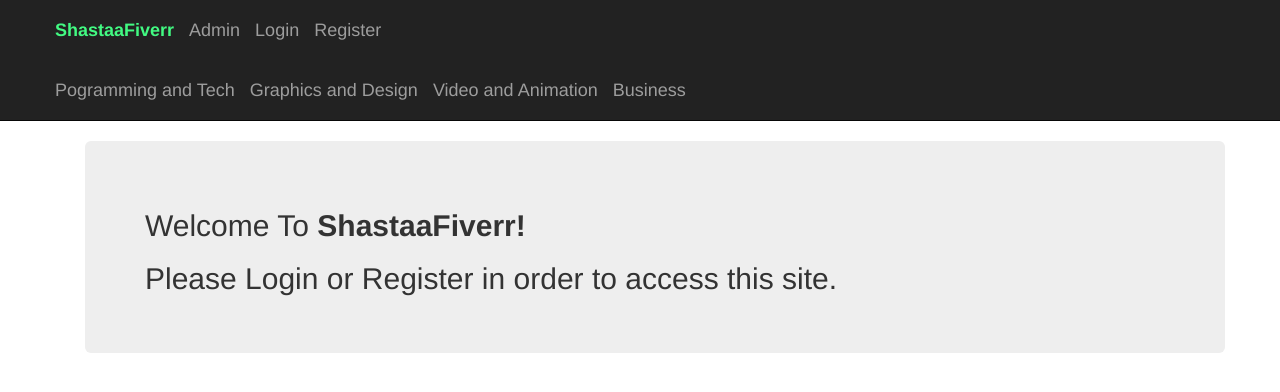
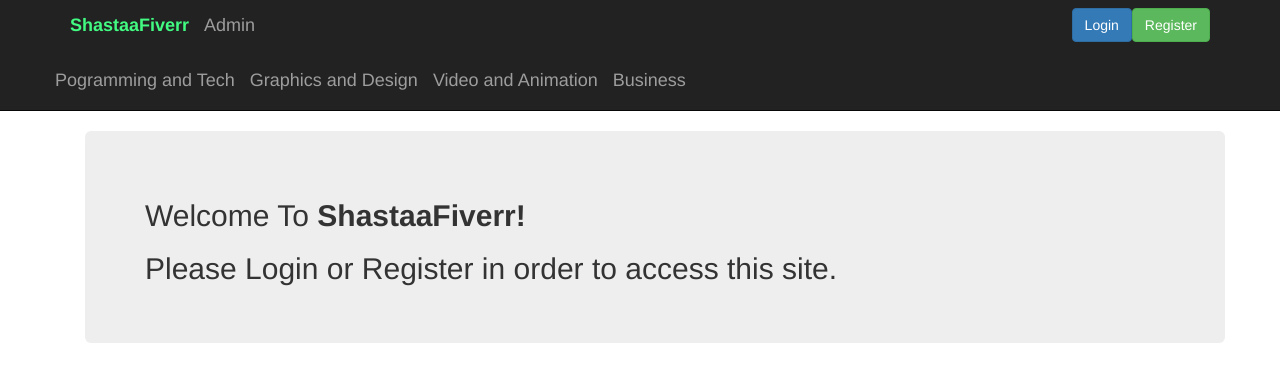
Before and after one commit to mdabdullah008/freelencia, a Django app: page / in a window 1280 px wide. Shown: the top 392 px of the page. Run offline with Django 3.2, Linux system fonts and the light colour scheme.

Commit message:
fixed navbar button allignment

```diff
--- a/shastafiverr/templates/freelancer/base.html
+++ b/shastafiverr/templates/freelancer/base.html
@@ -7,19 +7,25 @@
         <nav class="navbar navbar-inverse navbar-static-top">
             <div class="container">
 
-                    <div class="row" style="padding: 5px 0;">
-                        <ul class="nav navbar-nav">
-                        <li><a class="navbar-brand" style="color: rgb(66, 250, 130);" href="{% url 'index' %}"><strong>ShastaaFiverr</strong></a></li>
-                        <li><a class="navbar-brand"   href="{% url 'admin:index' %}">Admin</a></li>
+                      <div class="navbar-header">
+                            <a class="navbar-brand" style="color: rgb(66, 250, 130);" href="{% url 'index' %}">
+                                <strong>ShastaaFiverr</strong>
+                            </a>
+                            <a class="navbar-brand" href="{% url 'admin:index' %}">Admin</a>
+                       </div>
+
+                    <div class="row" style="display:flex; justify-content:flex-end; align-items:center;">
+
+
                         {% if user.is_authenticated %}
-                            <span class="navbar-text" style="color:white;">Signed in as {{ user.username }}</span>
-                            <a class="btn btn-danger" href="{% url 'logout' %}">Logout</a>
+                            <span class="navbar-text" style="color:white; margin-right:10px;">Signed in as {{ user.username }}</span>
+                            <a class="btn btn-danger navbar-btn" href="{% url 'logout' %}" >Logout</a>
                         {% else %}
-                            <a class="navbar-brand" href="{% url 'freelancer:user_login' %}">Login</a>
-                            <a class="navbar-brand" href="{% url 'freelancer:register' %}">Register</a>
+                            <a class="btn btn-primary navbar-btn" href="{% url 'freelancer:user_login' %}">Login</a>
+                            <a class="btn btn-success navbar-btn" href="{% url 'freelancer:register' %}">Register</a>
 
                         {% endif %}
-                    </ul>
+
                     </div>
 
                     <div class="row" style="padding: 5px 0;">
```
